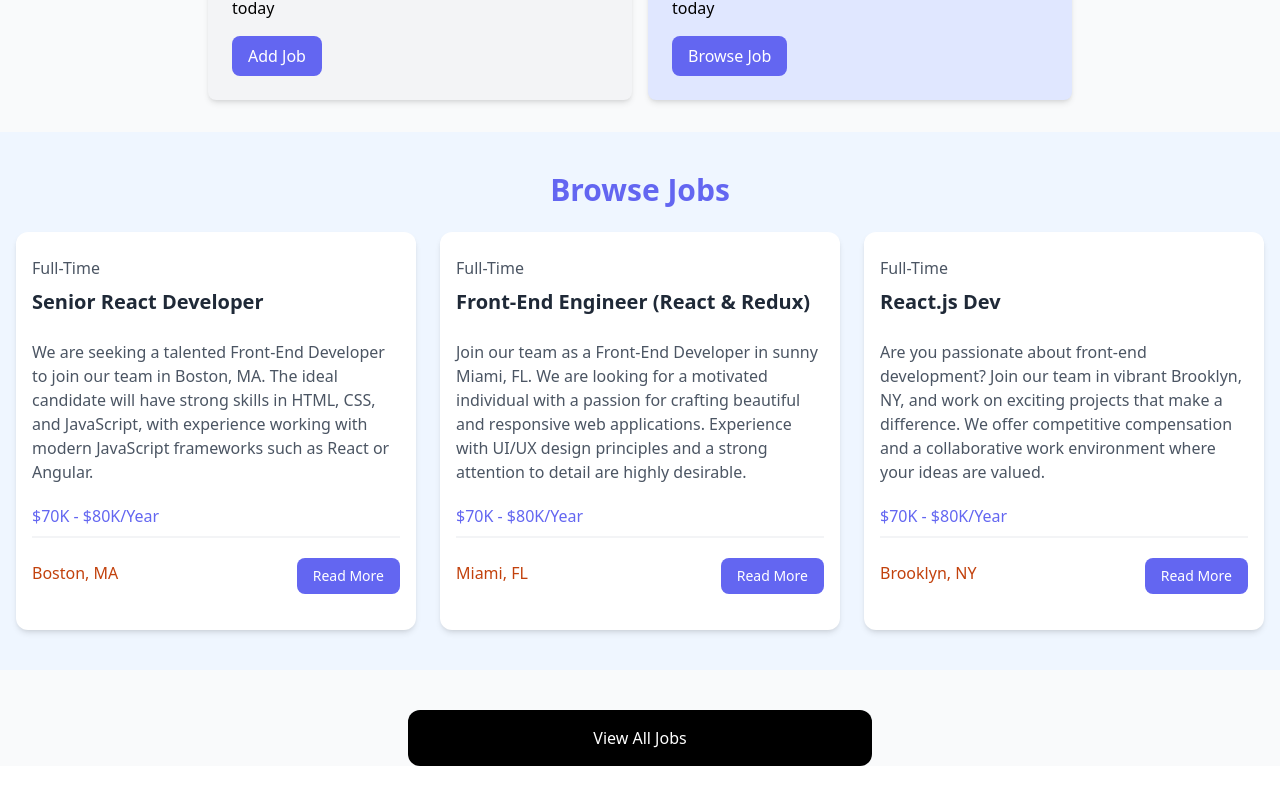
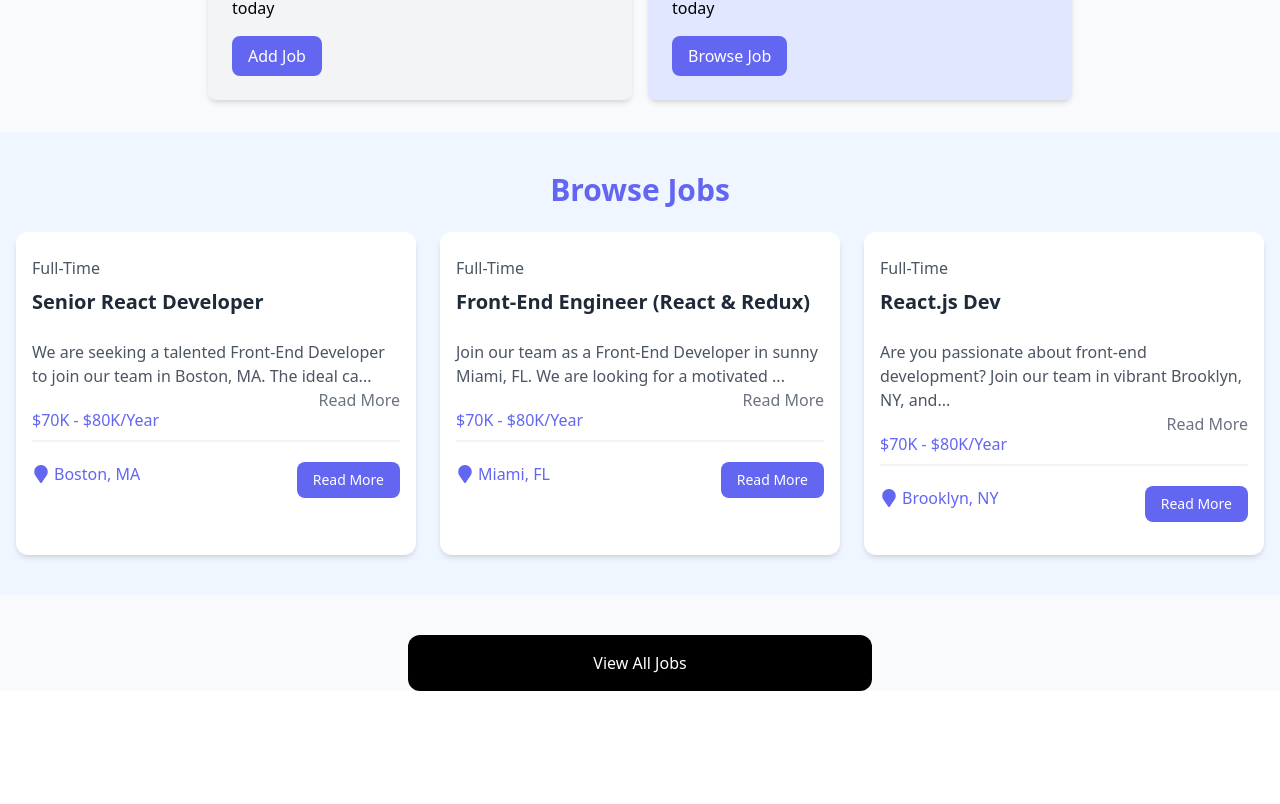
Before and after one commit to sephsx/JobPost_react, a React (Vite) app: page / in a window 1280 px wide. Shown: the part 561-1365 px from the top of the page. After the commit the page ends 1292 px from the top, so only its background shows below. Built offline with nearby package versions, Linux system fonts and the light colour scheme.

Commit message:
added react-dom router and icons and readmore/less

```diff
--- a/package.json
+++ b/package.json
@@ -11,7 +11,9 @@
   },
   "dependencies": {
     "react": "^18.3.1",
-    "react-dom": "^18.3.1"
+    "react-dom": "^18.3.1",
+    "react-icons": "^5.2.1",
+    "react-router-dom": "^6.26.0"
   },
   "devDependencies": {
     "@eslint/js": "^9.8.0",
--- a/src/components/JobListing.jsx
+++ b/src/components/JobListing.jsx
@@ -1,6 +1,16 @@
-import React from 'react'
+import React from "react";
+import { useState } from "react";
+import { FaMapMarker } from "react-icons/fa";
+const JobListing = ({ job }) => {
+   const [showDescription, setShowDescription] = useState(false);
 
-const JobListing = ({ job }) => {
+
+   let description = job.description
+
+   if (!showDescription) {
+      description = description.substring(0, 90) + '...'
+   }
+
    return (
       <div className="bg-white rounded-xl shadow-md relative">
          <div className="p-4">
@@ -10,16 +20,16 @@ const JobListing = ({ job }) => {
             </div>
 
             <div className="mb-5">
-                    <p className="text-gray-600">{job.description}</p>
+               <p className="text-gray-600">{description}</p>
+               <button className="absolute mb-4 right-4 hover:text-indigo-600 text-gray-500" onClick={() => setShowDescription(!showDescription)}>{showDescription ? 'Read Less' : 'Read More'}</button>
             </div>
-
             <h3 className="text-indigo-500 mb-2">{job.salary}/Year</h3>
 
             <div className="border border-gray-100 mb-5"></div>
 
             <div className="flex flex-col lg:flex-row justify-between mb-4">
-                    <div className="text-orange-700 mb-3">
-                        <i className="fa-solid fa-location-dot text-lg"></i>
+               <div className="text-indigo-500 mb-3">
+                  <FaMapMarker className="inline text-lg mb-1 mr-1"/>
                   {job.location}
                </div>
                <a
@@ -31,7 +41,7 @@ const JobListing = ({ job }) => {
             </div>
          </div>
       </div>
-    )
-}
+   );
+};
 
-export default JobListing
+export default JobListing;
--- a/src/components/ViewAllJobs.jsx
+++ b/src/components/ViewAllJobs.jsx
@@ -2,10 +2,10 @@ import React from 'react'
 
 const ViewAllJobs = () => {
     return (
-        <section class="m-auto max-w-lg my-10 px-6">
+        <section className="m-auto max-w-lg my-10 px-6">
             <a
                 href="/jobs"
-                class="block bg-black text-white text-center py-4 px-6 rounded-xl hover:bg-gray-700"
+                className="block bg-black text-white text-center py-4 px-6 rounded-xl hover:bg-gray-700"
             >View All Jobs</a>
         </section>
     )
```
Also changed, not shown: 1 other file (tests, documents, lock files or other folders). Lines whose indentation alone changed are shown as unchanged.
